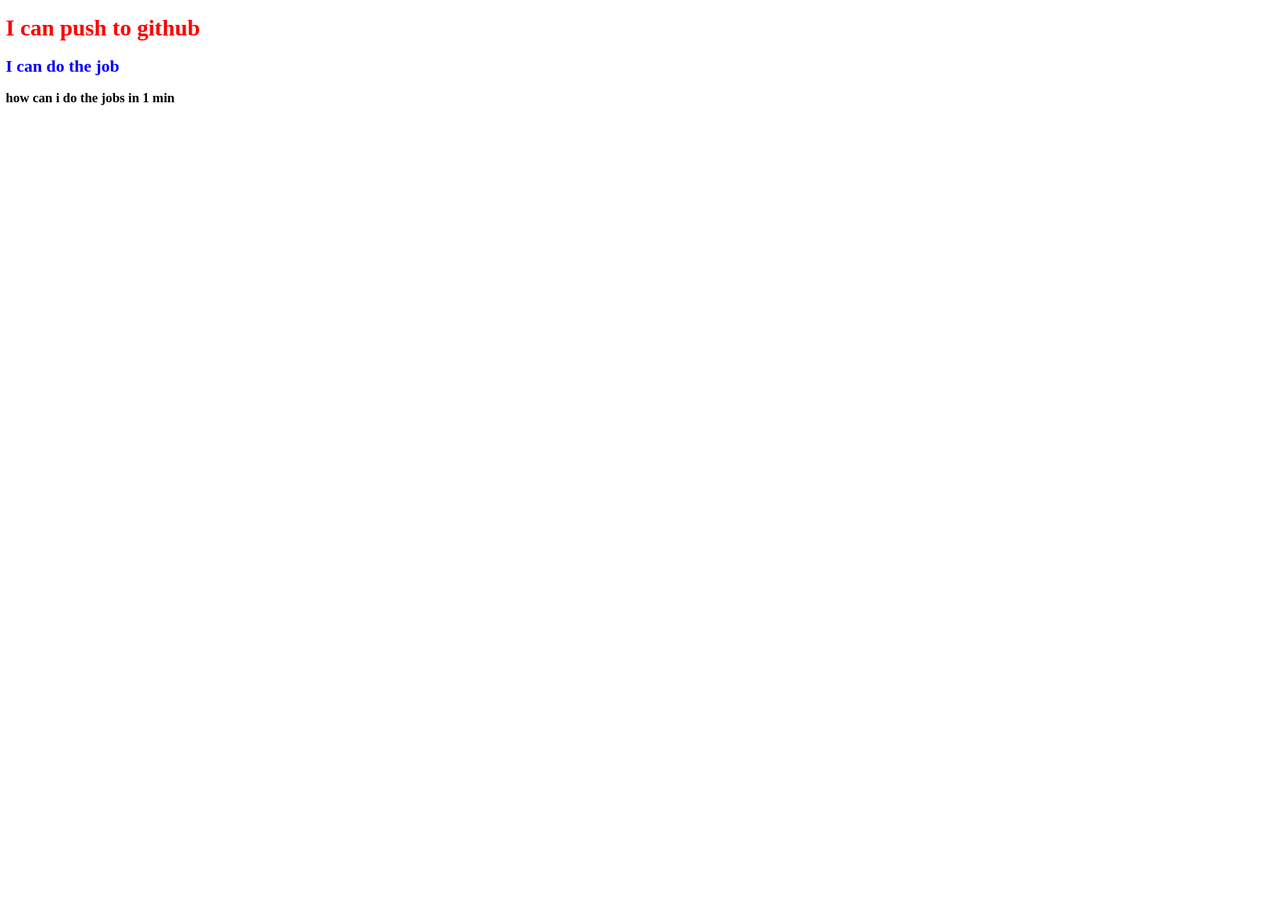
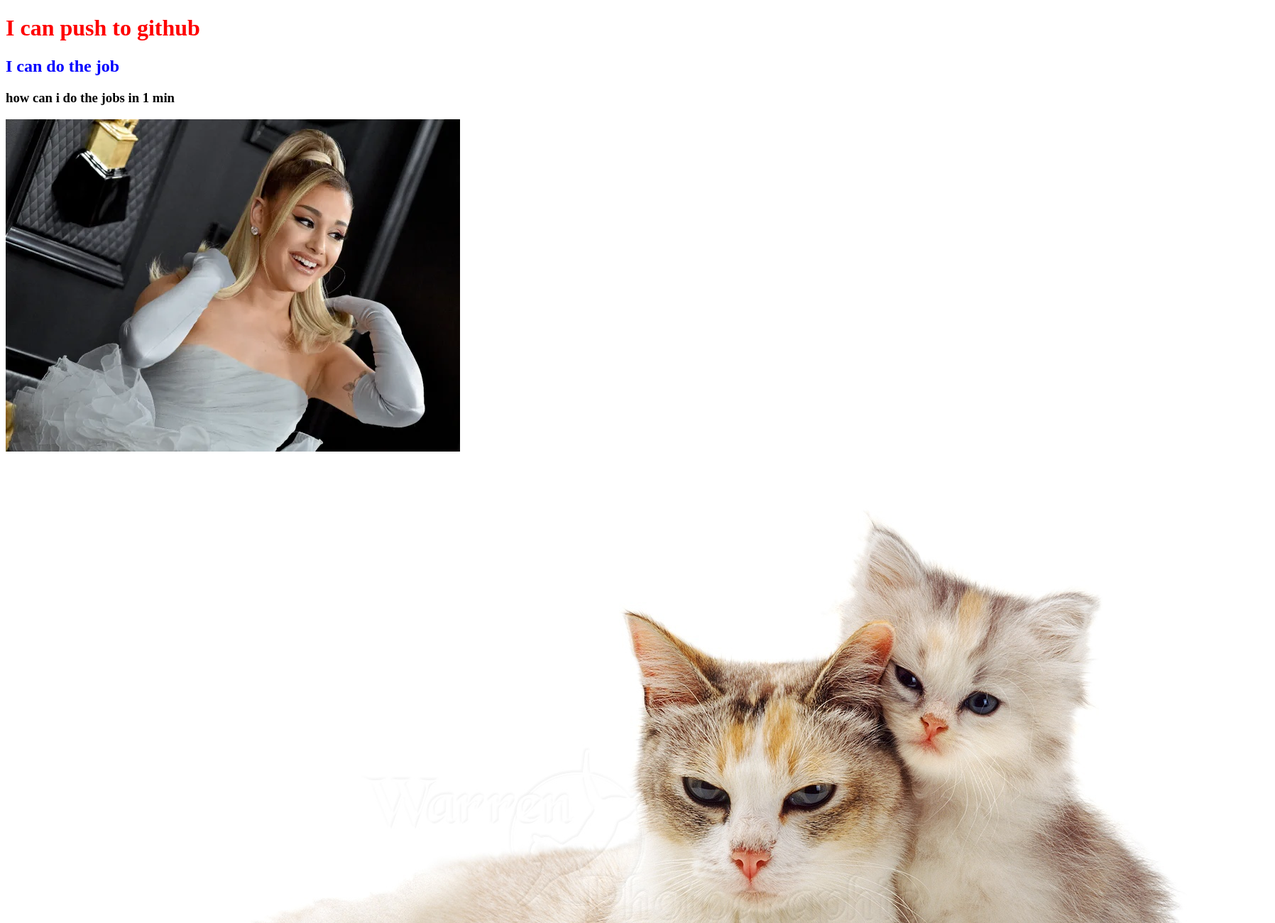
Before and after one commit to WashimSCM/my-second-repo, a plain HTML site: page index.html in a window 1280 px wide. Shown: the top 1300 px of the page at 71% size, 1796 px wide, since content can reach past the window. Before the commit the page ends 800 px from the top, so only its background shows below. Drawn offline with Linux system fonts and the light colour scheme.

Commit message:
image added

```diff
--- a/index.html
+++ b/index.html
@@ -12,6 +12,9 @@
     <h2>I can do the job</h2>
     <h3>how can i do the jobs in 1 min
     </h3>
+    <img src="ariana.jpeg" alt="">
+    <img src="cat.jpg" alt="">
+    <img src="wasim.jpg" alt="">
 
 </body>
 </html>
```
Also changed, not shown: ariana.jpeg (added), cat.jpg (added), wasim.jpg (added).
